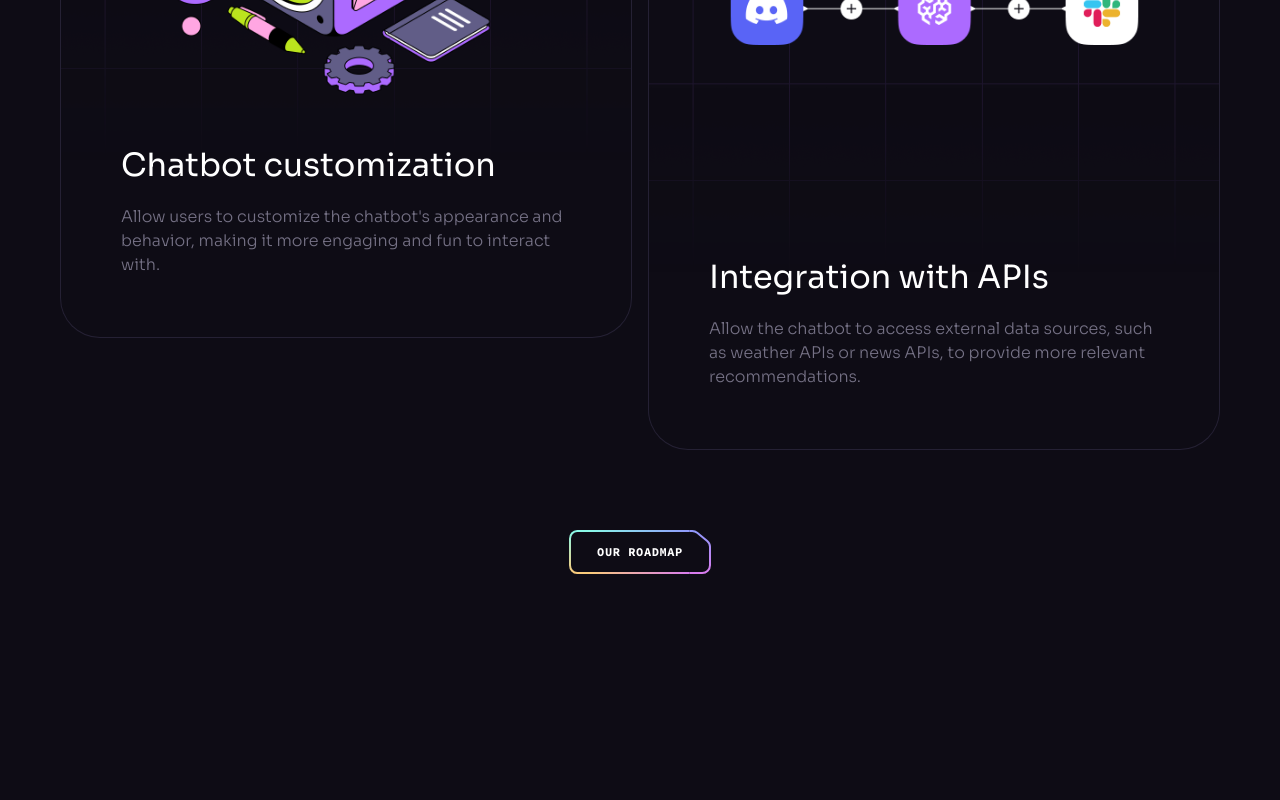
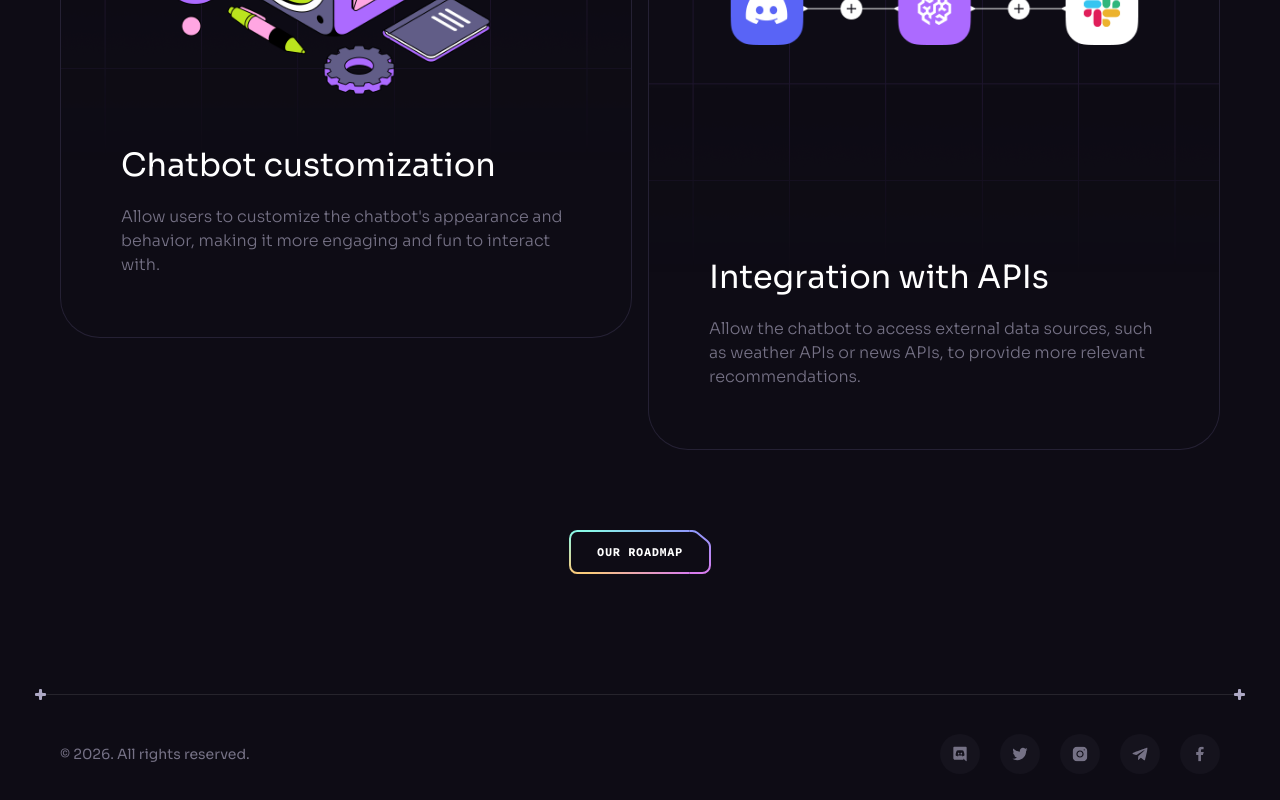
Before and after one commit to PrzemekAbramowicz/Brainwave, a React (Vite) app: page / in a window 1280 px wide. Shown: the part 8475-9275 px from the top of the page. Before the commit the page ends 9169 px from the top, so only its background shows below. Built offline with nearby package versions, Linux system fonts and the light colour scheme.

Commit message:
Add footer

```diff
--- a/src/App.jsx
+++ b/src/App.jsx
@@ -1,7 +1,7 @@
 import ButtonGradient from "./assets/svg/ButtonGradient";
 import Benefits from "./components/Benefits";
 import Collaboration from "./components/Collaboration";
-// import Footer from "./components/Footer";
+import Footer from "./components/Footer";
 import Header from "./components/Header";
 import Hero from "./components/Hero";
 import Pricing from "./components/Pricing";
@@ -19,6 +19,7 @@
                 <Services />
                 <Pricing />
                 <Roadmap />
+                <Footer />
             </div>
             <ButtonGradient />
         </>
--- /dev/null
+++ b/src/components/Footer.jsx
@@ -0,0 +1,28 @@
+import React from "react";
+import Section from "./Section";
+import { socials } from "../constants";
+
+const Footer = () => {
+    return (
+        <Section crosses className="px-0! py-10!">
+            <div className="container flex sm:justify-between justify-center items-center gap-10 max-sm:flex-col">
+                <p className="caption text-n-4 lg:block">© {new Date().getFullYear()}. All rights reserved.</p>
+
+                <ul className="flex gap-5 flex-wrap">
+                    {socials.map((item) => (
+                        <a
+                            key={item.id}
+                            href={item.url}
+                            target="_blank"
+                            className="flex items-center justify-center w-10 h-10 bg-n-7 rounded-full transition-colors hover:bg-n-6"
+                        >
+                            <img src={item.iconUrl} width={16} height={16} alt={item.title} />
+                        </a>
+                    ))}
+                </ul>
+            </div>
+        </Section>
+    );
+};
+
+export default Footer;
```
